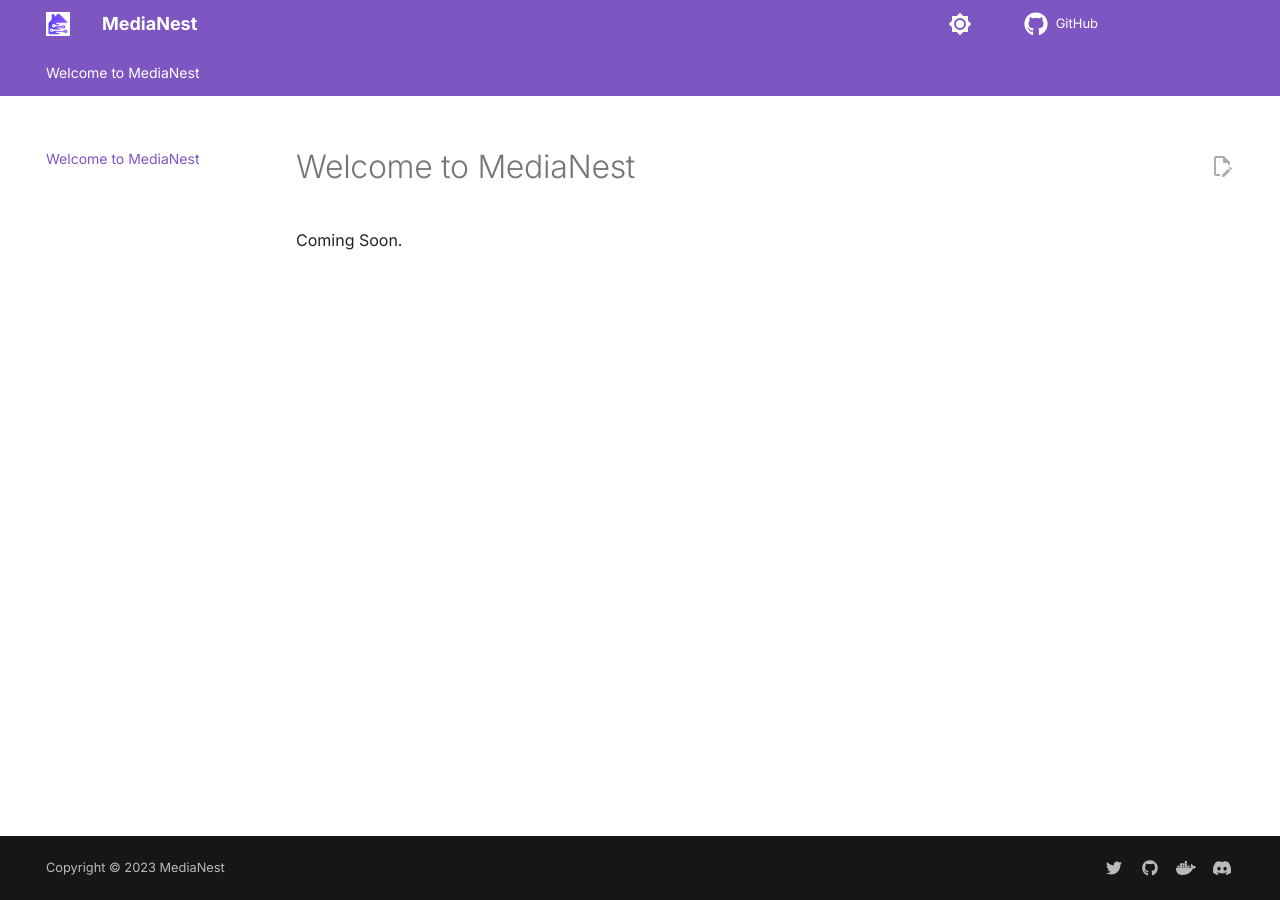
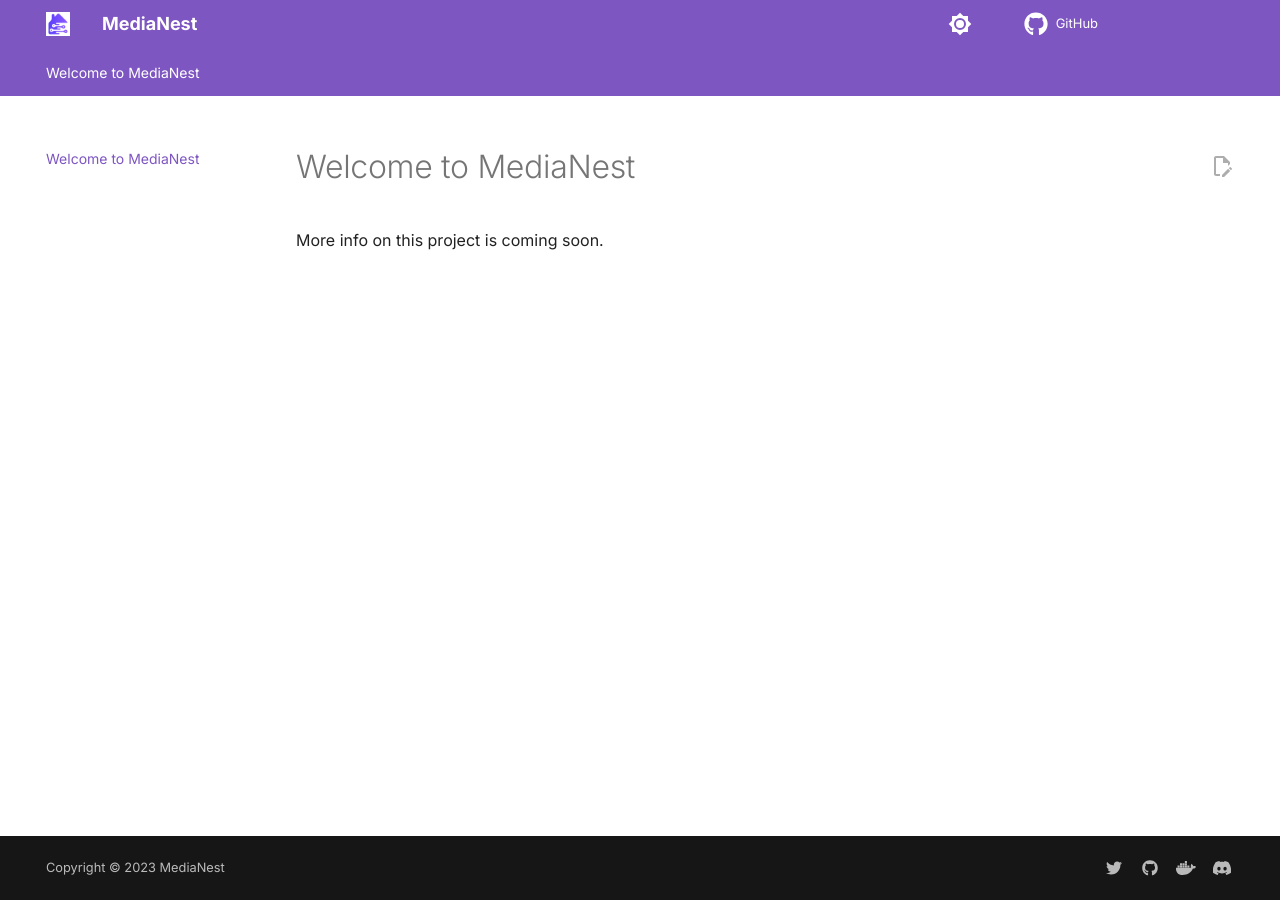
Before and after one commit to medianest/website, an MkDocs documentation site: the page built from docs/index.md, in a window 1280 px wide. Built offline with MkDocs 1.6.1 and Material for MkDocs 9.7.7, drawn with Linux system fonts in a browser that asks for light colours; comment, search, counter and statistics services are not loaded.

Commit message:
Update index.md

```diff
--- a/docs/index.md
+++ b/docs/index.md
@@ -1,3 +1,3 @@
 # Welcome to MediaNest
 
-Coming Soon.
+More info on this project is coming soon.
```
